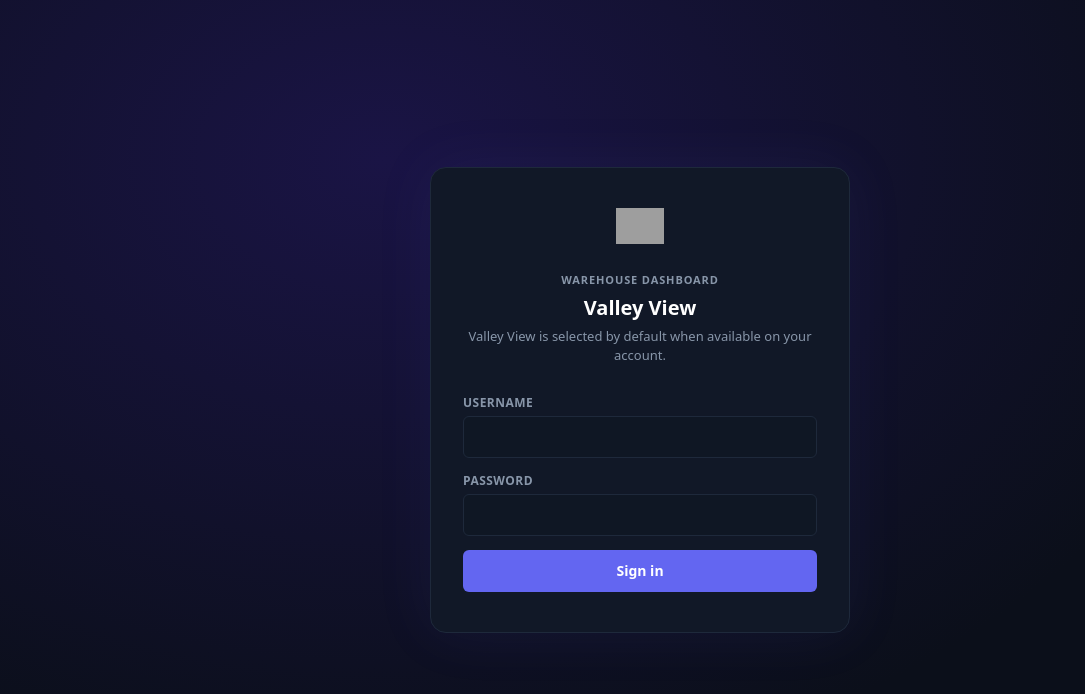
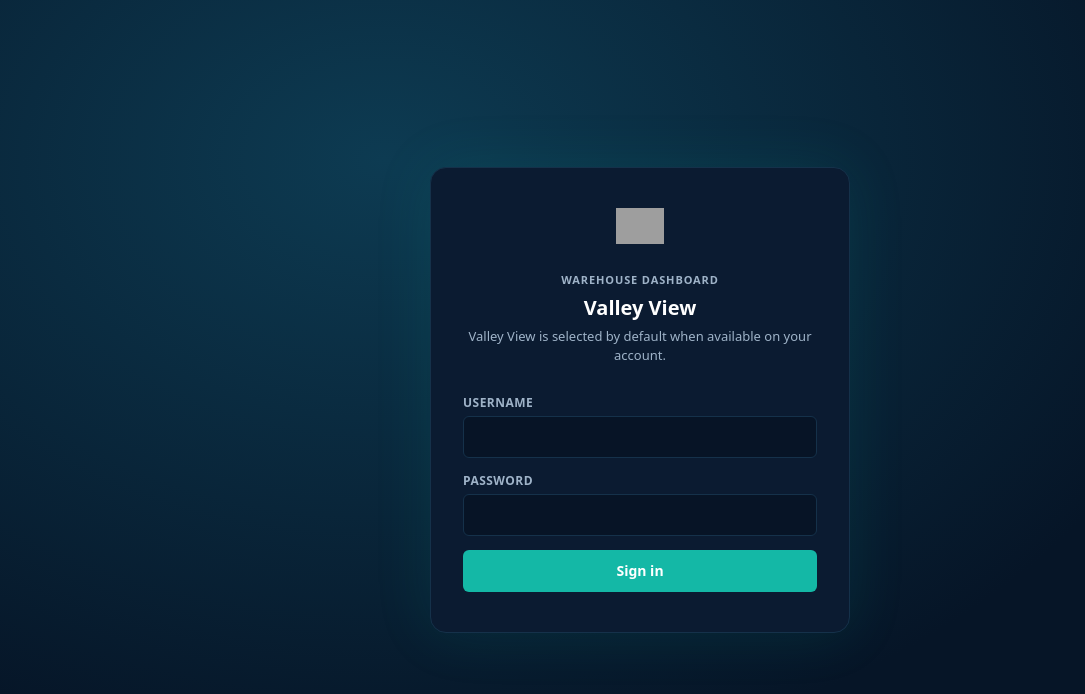
Before and after one commit to RubenVJauregui/RubenVJauregui-wms-valley-view-dashboard, a Next.js app: page / in a window 1280 px wide. Shown: the top 694 px of the page, without its empty margins (0-1085 px from the left). Built offline with nearby package versions, Linux system fonts and the light colour scheme; grey boxes are pictures that could not be loaded.

Commit message:
Update dashboard colors to match new reference

```diff
--- a/src/app/globals.css
+++ b/src/app/globals.css
@@ -1,19 +1,19 @@
 @import "tailwindcss";
 
 :root {
-  --bg: #0b0f1a;
-  --panel: #111827;
-  --panel-alt: #0f1724;
-  --line: #1e293b;
-  --line-light: #273449;
-  --text: #e2e6ea;
-  --muted: #8896a9;
-  --muted-2: #5c6a7d;
-  --accent: #6366f1;
-  --accent-2: #f59e0b;
-  --accent-green: #22c55e;
+  --bg: #061527;
+  --panel: #0b1b31;
+  --panel-alt: #071426;
+  --line: #15314a;
+  --line-light: #1f4a66;
+  --text: #f4f7fb;
+  --muted: #9fb3c8;
+  --muted-2: #6f86a3;
+  --accent: #14b8a6;
+  --accent-2: #f5b21a;
+  --accent-green: #00d1b2;
   --accent-red: #ef4444;
-  --accent-blue: #3b82f6;
+  --accent-blue: #1f9cf0;
   --radius: 10px;
   --radius-sm: 6px;
 }
@@ -38,7 +38,7 @@ body { min-height: 100vh; }
   display: flex;
   align-items: center;
   justify-content: center;
-  background: radial-gradient(ellipse at 30% 20%, #1a1445 0%, var(--bg) 70%);
+  background: radial-gradient(ellipse at 30% 20%, #0d3b52 0%, var(--bg) 68%);
   padding: 24px;
 }
 
@@ -53,7 +53,7 @@ body { min-height: 100vh; }
   flex-direction: column;
   align-items: center;
   gap: 28px;
-  box-shadow: 0 0 60px rgba(99, 102, 241, 0.08);
+  box-shadow: 0 0 60px rgba(0, 209, 178, 0.10);
 }
 
 .login-logo { height: 36px; width: auto; }
@@ -115,7 +115,7 @@ body { min-height: 100vh; }
 
 .login-form input:focus {
   border-color: var(--accent);
-  box-shadow: 0 0 0 3px rgba(99, 102, 241, 0.15);
+  box-shadow: 0 0 0 3px rgba(0, 209, 178, 0.18);
 }
 
 .primary-button {
@@ -134,7 +134,7 @@ body { min-height: 100vh; }
   transition: background 0.15s, opacity 0.15s;
 }
 
-.primary-button:hover { background: #5558e6; }
+.primary-button:hover { background: #0f9f92; }
 .primary-button:disabled { opacity: 0.6; cursor: not-allowed; }
 
 .ghost-button {
@@ -397,7 +397,7 @@ body { min-height: 100vh; }
 
 .chip.active {
   color: var(--accent-2);
-  border-color: rgba(245, 158, 11, 0.38);
+  border-color: rgba(245, 178, 26, 0.48);
 }
 
 .chip:hover {
@@ -441,7 +441,7 @@ body { min-height: 100vh; }
 }
 
 .table-frame tbody tr:hover td {
-  background: rgba(99, 102, 241, 0.04);
+  background: rgba(0, 209, 178, 0.06);
 }
 
 .table-frame td.strong {
```
